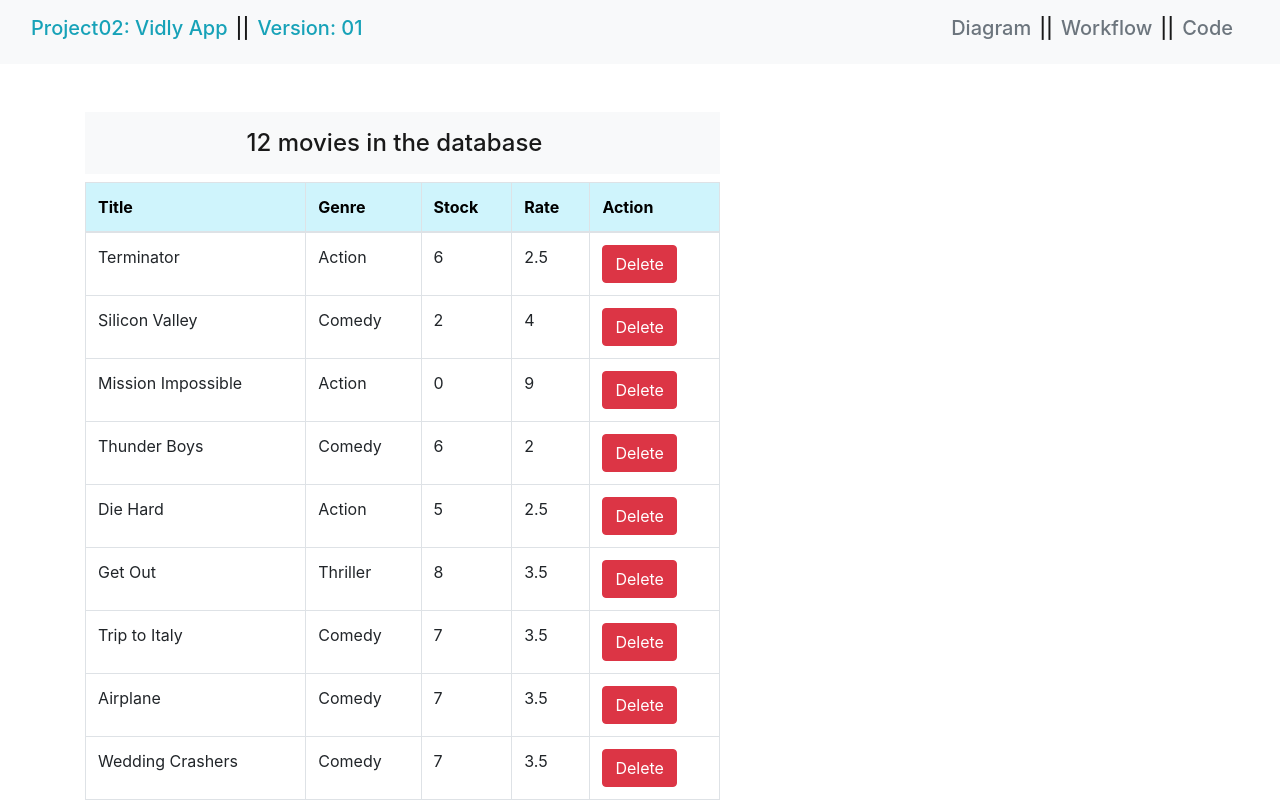
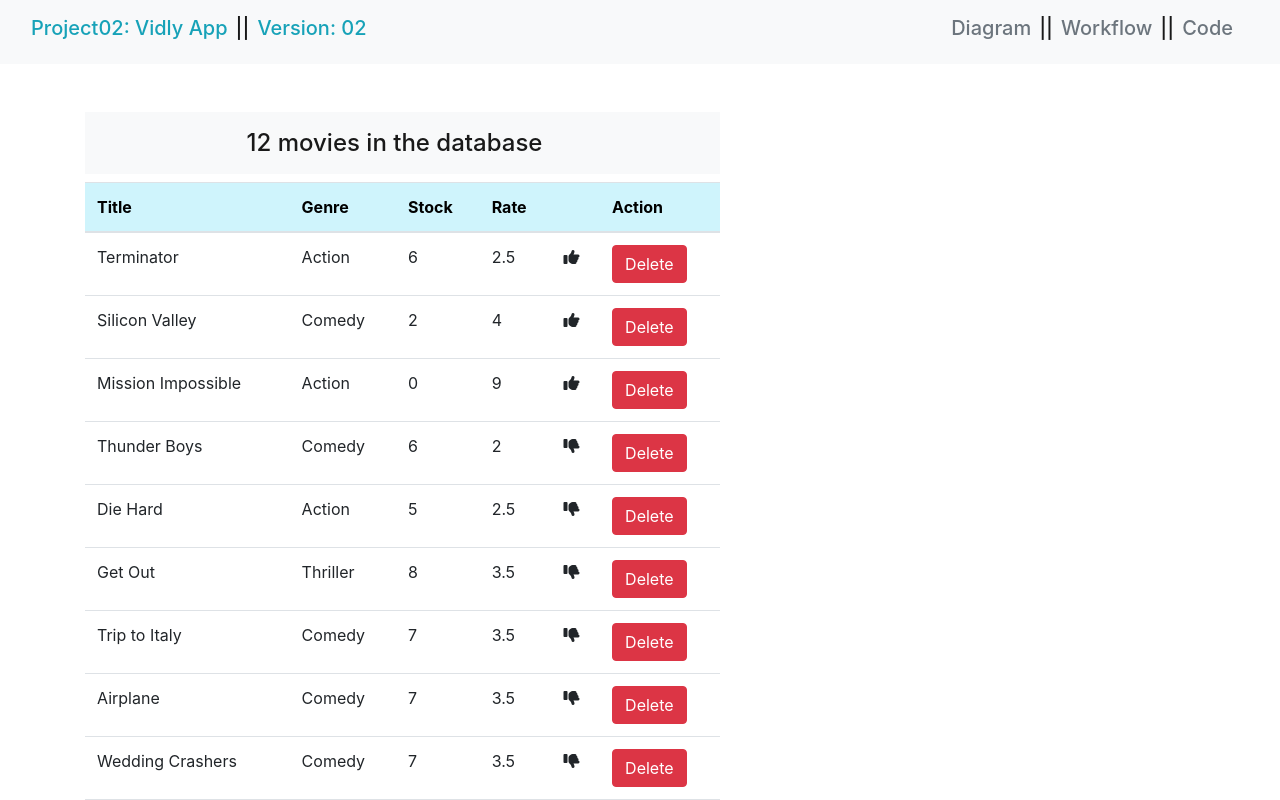
Before and after one commit to moarifur/mastering-react, a React (Create React App) app: page /movies in a window 1280 px wide. Shown: the top 800 px of the page. Built offline with nearby package versions, Linux system fonts and the light colour scheme.

Commit message:
Project 02: Vidly App - Version 02 Completed

```diff
--- a/public/index.html
+++ b/public/index.html
@@ -10,6 +10,8 @@
     <!-- CSS only -->
     <link href="https://cdn.jsdelivr.net/npm/bootstrap@5.2.1/dist/css/bootstrap.min.css" rel="stylesheet" integrity="sha384-iYQeCzEYFbKjA/T2uDLTpkwGzCiq6soy8tYaI1GyVh/UjpbCx/TYkiZhlZB6+fzT" crossorigin="anonymous">
     <link rel="stylesheet" href="https://cdn.jsdelivr.net/npm/bootstrap@4.0.0/dist/css/bootstrap.min.css" integrity="sha384-Gn5384xqQ1aoWXA+058RXPxPg6fy4IWvTNh0E263XmFcJlSAwiGgFAW/dAiS6JXm" crossorigin="anonymous">
+    <!-- Font Awesome -->
+    <link rel="stylesheet" href="https://cdnjs.cloudflare.com/ajax/libs/font-awesome/6.2.0/css/all.min.css" crossorigin="anonymous">
   </head>
   <body>
     <noscript>You need to enable JavaScript to run this app.</noscript>
--- /dev/null
+++ b/src/components/vidly/common/delete.jsx
@@ -0,0 +1,14 @@
+import React from 'react';
+
+const Delete = ({ onClick }) => {
+    return (
+        <button
+            onClick={onClick}
+            className='btn btn-danger'
+        >
+            Delete
+        </button>
+    );
+};
+
+export default Delete;
--- /dev/null
+++ b/src/components/vidly/common/like.jsx
@@ -0,0 +1,20 @@
+import React from 'react';
+
+// Input - liked: boolean
+// Output - onClick: toggle
+
+const Like = ({ liked, onClick }) => {
+
+    let classes = "fa fa-thumbs-up"
+    if (!liked) classes = 'fa-solid fa-thumbs-down'
+
+    return (
+        <i
+            className={classes}
+            style={{ cursor: 'pointer' }}
+            onClick={onClick}
+        />
+    );
+};
+
+export default Like;
--- a/src/components/vidly/mainVidlyApp.jsx
+++ b/src/components/vidly/mainVidlyApp.jsx
@@ -11,13 +11,29 @@
 
     // Handler methods:
     /*-------------------------------------------------------------------
-    TODO(target): Delete a counter
-    TODO-1: Create a new 'counters' object of array with 'Array.filter()'
-    TODO-2: Update state for 'counters'
+    TODO(target): Delete a movie
+    TODO-1: Create a new 'movies' object of array with 'Array.filter()'
+    TODO-2: Update state for 'movies'
     --------------------------------------------------------------------*/
     handleDelete = id => {
-        const movies = this.state.movies.filter(movie => movie.id !== id); // TODO-1
+        const movies = this.state.movies.filter(movie => movie._id !== id); // TODO-1
         this.setState({ movies }); // TODO-2
+    }
+
+    /*-------------------------------------------------------------------
+    TODO(target): Like a movie
+    TODO-1: Clone 'movies' array of object.
+    TODO-2: Find the index of that object.
+    TODO-3: Clone a particular 'movie' object.
+    TODO-4: Toggle algorithm.
+    TODO-5: Update state for 'movies'.
+    --------------------------------------------------------------------*/
+    handleLike = movie => {
+        const movies = [...this.state.movies]; // TODO-1
+        const index = movies.indexOf(movie); // TODO-2
+        movies[index] = { ...movies[index] }; // TODO-3
+        movies[index].liked = !movies[index].liked; // TODO-4
+        this.setState({ movies }); // TODO-5
     }
 
     render() {
@@ -32,6 +48,7 @@
                             <MoviesTable
                                 movies={movies}
                                 onDelete={this.handleDelete}
+                                onLike={this.handleLike}
                             />
                         </div>
                     </div>
--- a/src/components/vidly/moviesTable.jsx
+++ b/src/components/vidly/moviesTable.jsx
@@ -1,17 +1,20 @@
 import React, {Component} from 'react';
+import Like from "./common/like";
+import Delete from "./common/delete";
 
 class MoviesTable extends Component {
     render() {
-        const {movies, onDelete} = this.props
+        const {movies, onDelete, onLike} = this.props
         if(movies.length === 0) return null
         return (
-            <table className="table table-bordered table-hover">
+            <table className="table table-hover">
                 <thead className="table-info">
                 <tr>
                     <th scope="col">Title</th>
                     <th scope="col">Genre</th>
                     <th scope="col">Stock</th>
                     <th scope="col">Rate</th>
+                    <th scope="col"></th>
                     <th scope="col">Action</th>
                 </tr>
                 </thead>
@@ -23,10 +26,13 @@
                         <td>{movie.numberInStock}</td>
                         <td>{movie.dailyRentalRate}</td>
                         <td>
-                            <button
-                                onClick={() => onDelete(movie)}
-                                className='btn btn-danger'
-                            >Delete</button>
+                            <Like
+                                liked={movie.liked}
+                                onClick={() => onLike(movie)}
+                            />
+                        </td>
+                        <td>
+                            <Delete onClick={() => onDelete(movie._id)} />
                         </td>
                     </tr>
                 )}
--- a/src/components/vidly/navbar.jsx
+++ b/src/components/vidly/navbar.jsx
@@ -8,7 +8,7 @@
                     <h1 className="navbar-brand">
                         <a
                             className='mr-2 text-info'
-                            href="https://rococo-profiterole-656cf8.netlify.app/"
+                            href="#"
                             target='_blank'
                         >
                             Project02: Vidly App
@@ -19,7 +19,7 @@
                             href="https://tinyurl.com/32srke4c"
                             target='_blank'
                         >
-                            Version: 01
+                            Version: 02
                         </a>
                     </h1>
 
@@ -42,7 +42,7 @@
                         ||
                         <a
                             className='ml-2 text-muted'
-                            href="https://tinyurl.com/jbu6nrk6"
+                            href="#"
                             target='_blank'
                         >
                             Code
```
